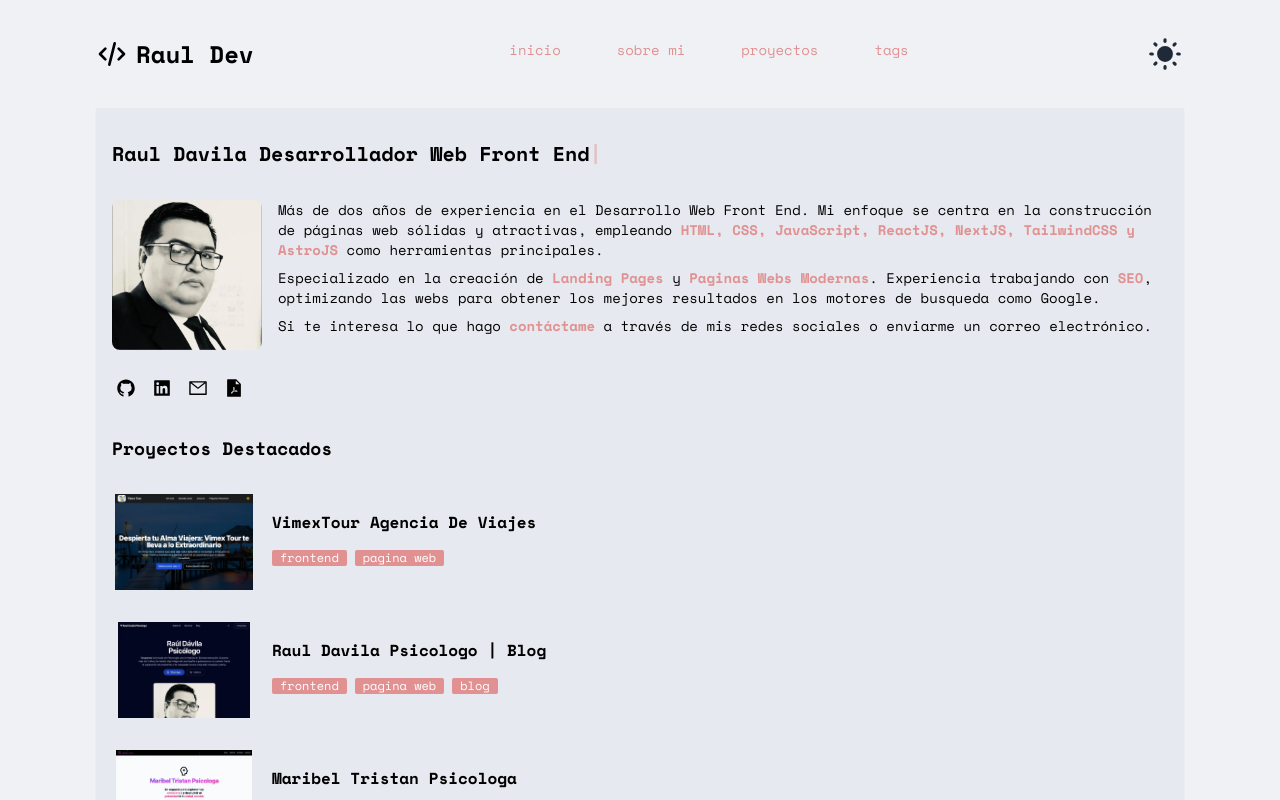
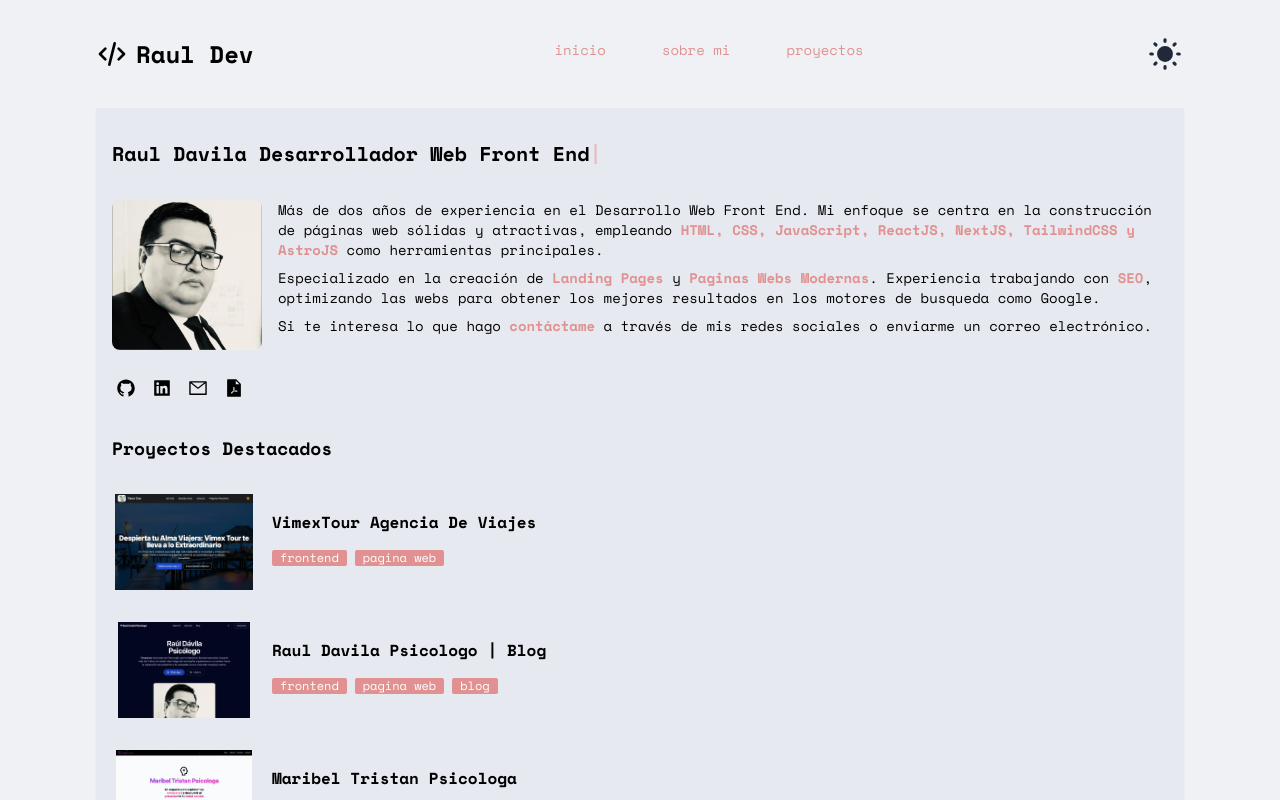
Before and after one commit to magoMercurio/next-portfolio-2024, a Next.js app: page / in a window 1280 px wide. Shown: the top 800 px of the page. Built offline with nearby package versions, Linux system fonts and the light colour scheme.

Commit message:
Update Header.jsx

```diff
--- a/src/components/ui/Header.jsx
+++ b/src/components/ui/Header.jsx
@@ -10,7 +10,7 @@ const navbarLinks = [
   { label: "inicio", href: "/", ariaLabel: "inicio" },
   { label: "sobre mi", href: "/about", ariaLabel: "sobre mi" },
   { label: "proyectos", href: "/proyectos", ariaLabel: "proyectos" },
-  { label: "tags", href: "/tags", ariaLabel: "tags" },
+  /* { label: "tags", href: "/tags", ariaLabel: "tags" }, */
 ];
 
 export function Header() {
```
